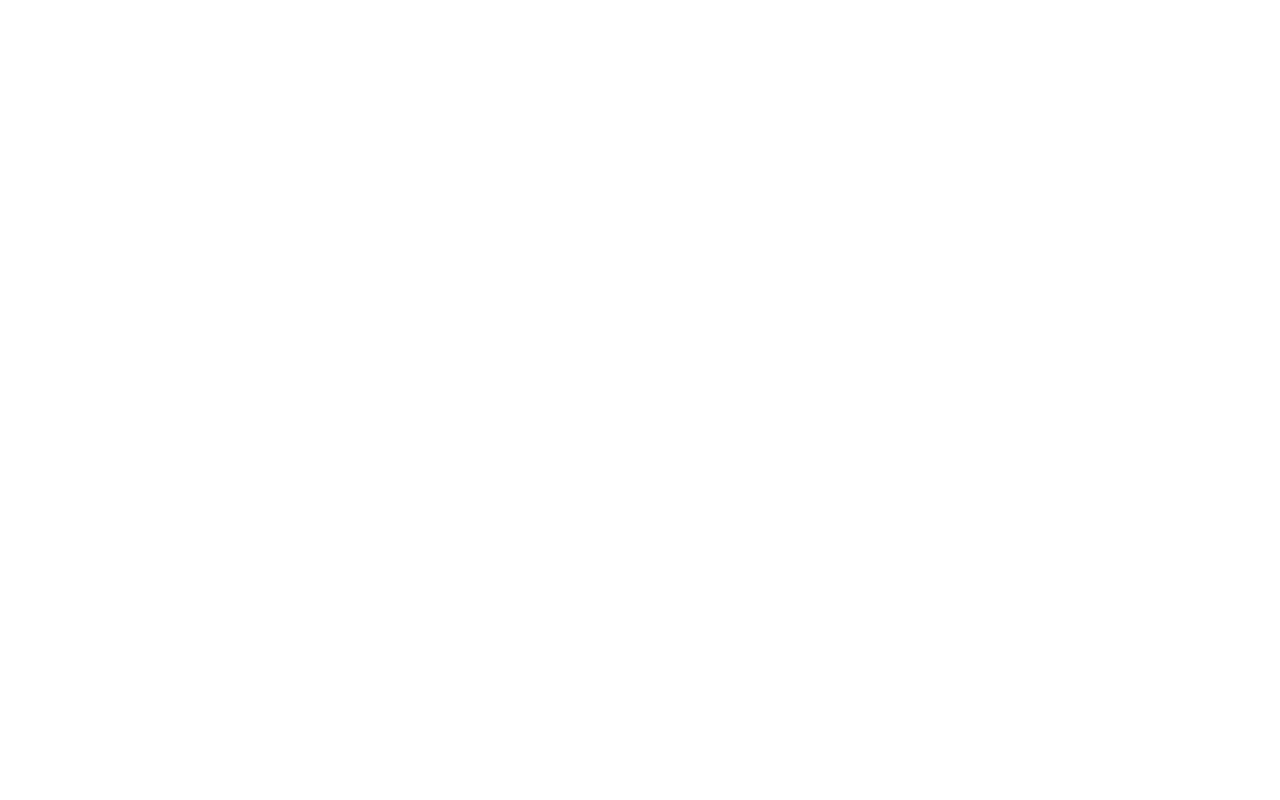
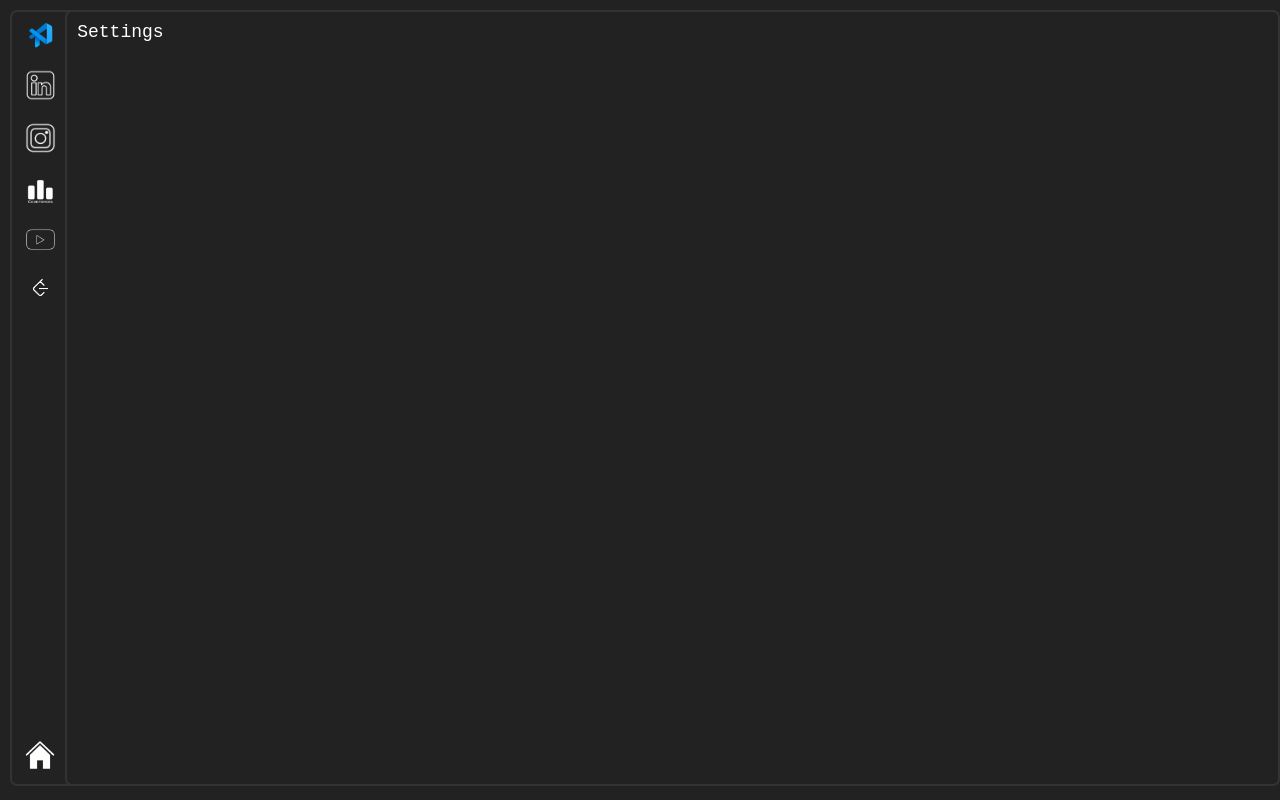
Before and after one commit to Pachrijam/pachrijam.github.io, a plain HTML site: page pages/settings.html in a window 1280 px wide. Drawn offline with Linux system fonts and the light colour scheme.

Commit message:
added template for settings page

```diff
--- a/pages/settings.html
+++ b/pages/settings.html
@@ -0,0 +1,52 @@
+<!DOCTYPE html>
+<html lang="en">
+  <head>
+    <title>Settings</title>
+    <link rel="icon" href="../resources/images/favicon.png" type="image/png">
+    <meta charset="UTF-8"/>
+    <meta name="viewport" content="width=device-width, initial-scale=1">
+    <meta name="robots" content="follow, index">
+    <meta name="description" content="Paul Allen is a student at Rensselaer Polytechnic Institute studying Information Technology and Web Science with a dual major in Computer and Systems Engineering.">
+    <meta property="og:site_name" content="Paul Allen">
+    <meta property="og:description" content="Paul Allen is a student at Rensselaer Polytechnic Institute studying Information Technology and Web Science with a dual major in Computer and Systems Engineering.">
+    <meta property="og:title" content="Paul Allen">
+    <meta property="og:type" content="website">
+    <meta property="og:url" content="https://pachrijam.github.io/">
+    <link rel="stylesheet" href="../resources/css/settings.css">
+  </head>
+  <body>
+    <div class="settingspages-container">
+      <div class="left-side-container">
+        <div class="sidebar">
+          <button id="reloadButton">
+            <img src="../resources/images/favicon.png">
+          </button>
+          <a href="https://www.linkedin.com/in/itspaulallen/">
+            <image src="../resources/images/sidebar-icons/linkedin_logo.png">
+          </a>
+          <a href="https://www.instagram.com/its.paulallen/">
+            <image src="../resources/images/sidebar-icons/instagram_logo.png">
+          </a>
+          <a href="https://codeforces.com/profile/Pachrijam">
+            <image src="../resources/images/sidebar-icons/codeforces_logo.png">
+          </a>
+          <a href="https://www.youtube.com/@itspaulallen">
+            <image src="../resources/images/sidebar-icons/youtube_logo.png">
+          </a>
+          <a href="https://leetcode.com/u/Paul_Allen8/">
+            <image src="../resources/images/sidebar-icons/leetcode_logo.png">
+          </a>
+          <div class="settings">
+            <a href="../index.html">
+              <img src="../resources/images/sidebar-icons/home.png">
+            </a>
+          </div>
+        </div>
+        <div class="main">
+          <h1>Settings</h1>
+        </div>
+      </div>
+    </div>
+    <script src="../src/settings.js"></script>
+  </body>
+</html>
--- a/resources/css/index.css
+++ b/resources/css/index.css
@@ -53,7 +53,6 @@ body {
   object-position: center;
   object-fit: cover;
   margin-left: -2px;
-  border-radius: 10px;
   display: block;
 }
 
@@ -64,7 +63,7 @@ body {
   object-fit: cover;
   margin-bottom: 20px;
   margin-left: 2px;
-  border-radius: 10px;
+  border-radius: 7px;
 }
 
 .sidebar image {
@@ -73,7 +72,6 @@ body {
   object-position: center;
   object-fit: cover;
   margin-top: 10px;
-  border-radius: 10px;
   cursor: pointer;
 }
 
@@ -88,6 +86,7 @@ body {
   display: flex;
   justify-content: center;
   align-items: center;
+  border-radius: 4px;
 }
 
 .settings a {
@@ -100,9 +99,9 @@ body {
   display: block;
   width: 100%;
   height: 100%;
-  border-radius: 5px;
   margin: 0;
   cursor: pointer;
+  border-radius: 30px;
 }
 
 .sidebar a:hover img {
--- a/resources/css/settings.css
+++ b/resources/css/settings.css
@@ -0,0 +1,118 @@
+html {
+  background-color: #222;
+}
+
+body {
+  margin: 0;
+  font-family: monospace, "Courier New", monospace;
+}
+
+.settingspage-container {
+  display: flex;
+}
+
+.left-side-container {
+  display: flex;
+  overflow: hidden;
+}
+
+.sidebar {
+  position: relative;
+  width: 4vw;
+  min-height: 94vh;
+  overflow: hidden;
+  background-color: #222;
+  border-radius: 7px;
+  border-width: 2px;
+  color: white;
+  border: 2px solid #333;
+  margin-top: 10px;
+  margin-left: 10px;
+  padding: 10px;
+  z-index: 0;
+  justify-content: center;
+}
+
+.sidebar button {
+  background-color: #222;
+  border: none;
+  cursor: pointer;
+  width: 100%;
+  object-position: center;
+  object-fit: cover;
+  margin-left: -2px;
+  display: block;
+}
+
+.sidebar img {
+  display: block;
+  width: 65%;
+  object-position: center;
+  object-fit: cover;
+  margin-bottom: 20px;
+  margin-left: 2px;
+  border-radius: 7px;
+}
+
+.sidebar image {
+  display: block;
+  width: 65%;
+  object-position: center;
+  object-fit: cover;
+  margin-top: 10px;
+  cursor: pointer;
+}
+
+.settings {
+  position: absolute;
+  bottom: 10px;
+  left: calc(50% - 2.1vw);
+  width: 3vw;
+  background-color: #222;
+  color: white;
+  z-index: 0;
+  display: flex;
+  justify-content: center;
+  align-items: center;
+  border-radius: 4px;
+}
+
+.settings a {
+  display: block;
+  width: 100%;
+  height: 100%;
+}
+
+.settings img {
+  display: block;
+  width: 100%;
+  height: 100%;
+  margin: 0;
+  cursor: pointer;
+  border-radius: 30px;
+}
+
+.sidebar a:hover img {
+  background-color: gray;
+}
+
+.main {
+  width: 93vw;
+  min-height: 94vh;
+  overflow: hidden;
+  background-color: #222;
+  border-radius: 7px;
+  border-width: 2px;
+  color: white;
+  border: 2px solid #333;
+  margin-top: 10px;
+  margin-left: -20px;
+  z-index: 1;
+  padding: 10px;
+}
+
+.main h1 {
+  margin-top: 0%;
+  font-size:large;
+  font-weight: 100;
+}
```
Also changed, not shown: index.html (+6 -6 lines), resources/images/sidebar-icons/codeforces_logo.png (renamed from resources/images/sidebar-buttons/codeforces_logo.png), resources/images/sidebar-icons/home.png (added), resources/images/sidebar-icons/instagram_logo.png (renamed from resources/images/sidebar-buttons/instagram_logo.png), resources/images/sidebar-icons/leetcode_logo.png (renamed from resources/images/sidebar-buttons/leetcode_logo.png), resources/images/sidebar-icons/linkedin_logo.png (renamed from resources/images/sidebar-buttons/linkedin_logo.png), resources/images/sidebar-icons/settings.png (renamed from resources/images/sidebar-buttons/settings.png), resources/images/sidebar-icons/youtube_logo.png (renamed from resources/images/sidebar-buttons/youtube_logo.png), src/settings.js (added).
